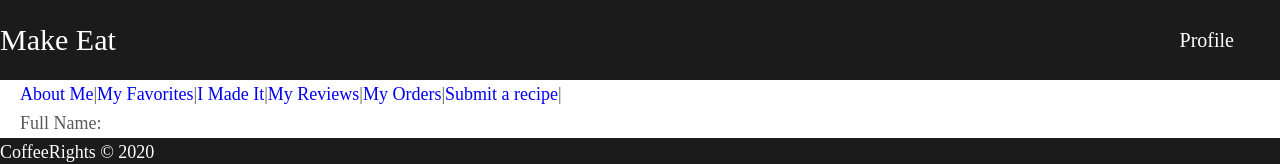
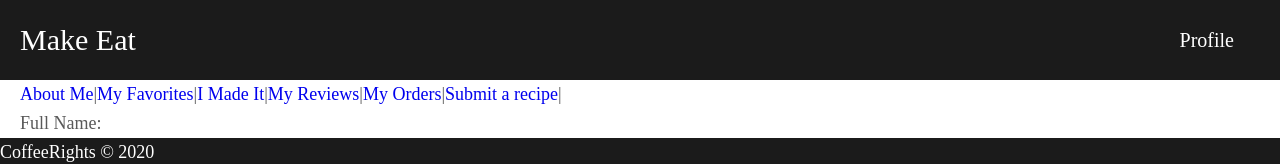
Before and after one commit to LiorGob/make-eat, a React (Create React App) app: page /#/user/1/about in a window 1280 px wide. Shown: the top 164 px of the page. Built offline with nearby package versions, Linux system fonts and the light colour scheme; no server answers; a web font is replaced by a local one.

Commit message:
Link from top nav, home page recipe preview height

```diff
--- a/src/assets/styles/components/cmps/RecipePreview.scss
+++ b/src/assets/styles/components/cmps/RecipePreview.scss
@@ -1,7 +1,7 @@
 .recipe-card {
     cursor: pointer;
     width: 310px;
-    height: 500px;
+    margin-bottom: 2em;
     border-style: ridge;
 
     .recipe-preview-txt {
--- a/src/assets/styles/components/pages/AppHeader.scss
+++ b/src/assets/styles/components/pages/AppHeader.scss
@@ -1,37 +1,36 @@
-.main-header{
+.main-header {
     margin-right: 30px;
     height: 80px;
     width: 100vw;
-    background-color:  rgb(27, 27, 27);
+    background-color: rgb(27, 27, 27);
     color: white;
     display: flex;
     justify-content: space-between;
     align-items: center;
-  position: fixed;
+    position: fixed;
 
+    .logo {
+        margin-left: rem(20px);
+        font-size: rem(30px);
+        a,
+        a:visited,
+        a:hover {
+            color: white;
+        }
+    }
 }
 
-li{
+li {
     list-style-type: none;
 }
-
-.logo{
-    margin-right: rem(20px);
-    font-size: rem(30px);
-}
-
-
 .link {
     font-size: rem(20px);
     color: white;
-        padding: 0 16px;
+    padding: 0 16px;
     &:hover {
         cursor: pointer;
     }
-
-
 }
-.main-nav{
+.main-nav {
     margin-right: 30px;
-
 }
--- a/src/assets/styles/components/pages/Home.scss
+++ b/src/assets/styles/components/pages/Home.scss
@@ -1,16 +1,19 @@
-.main-content{
+.main-content {
     flex-direction: column;
-
-
 }
-.tag{
+.tag {
     width: 300px;
     height: 300px;
-
 }
 
-.tag-card{
-
+.tag-card {
     display: flex;
     justify-content: space-evenly;
 }
+.home-page {
+    .recipe-card {
+        h3 {
+            display: none;
+        }
+    }
+}
--- a/src/cmps/AppHeader.jsx
+++ b/src/cmps/AppHeader.jsx
@@ -3,7 +3,7 @@ import { Link } from 'react-router-dom';
 export function AppHeader() {
     return (
         <header className="main-header flex align-center space-between">
-           <div className="logo">Make Eat</div>
+            <div className="logo"><a href="/">Make Eat</a></div>
             <ul className="main-nav flex">
                 <Link to='/user/u101/about'><li className="link flex align-center">Profile</li></Link>
             </ul>
```
